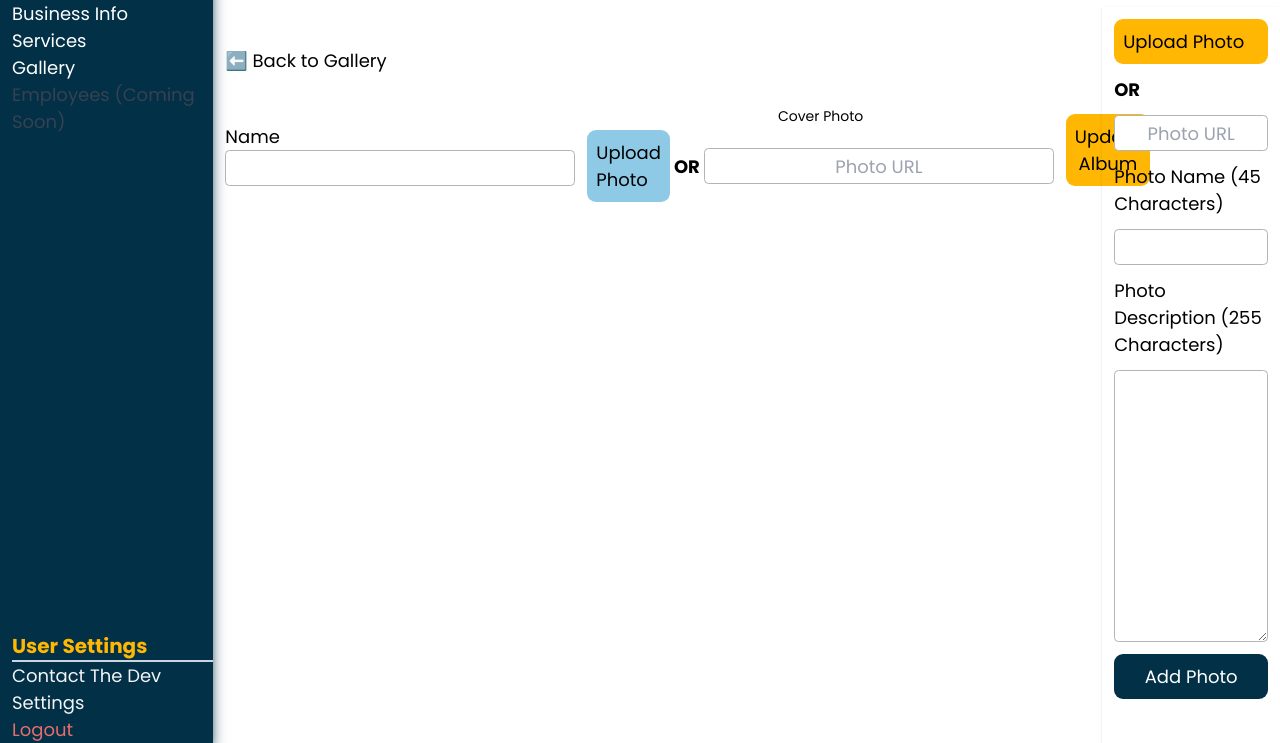
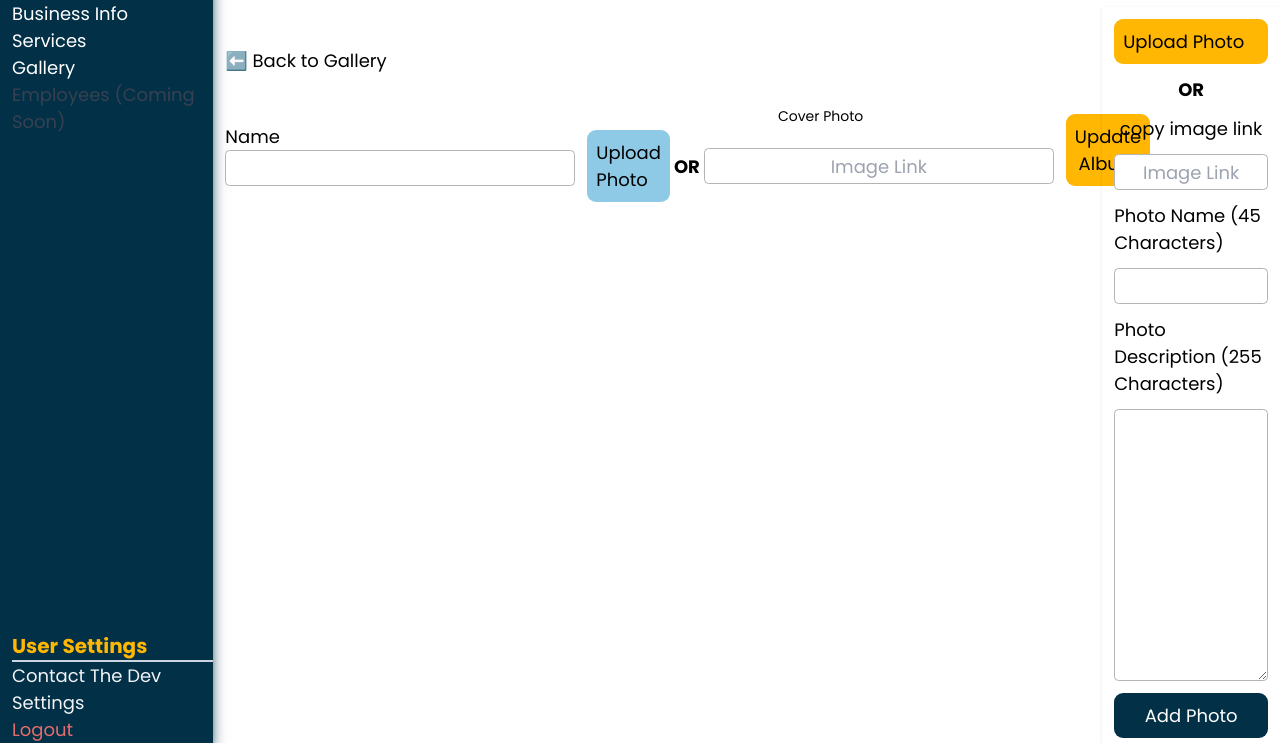
Before and after one commit to Tbone8098/lolocreekexcavating, a Flask app: page /admin/album/1/edit in a window 1280 px wide. Shown: the part 57-800 px from the top of the page. Run offline with Flask 2, Linux system fonts and the light colour scheme; the visitor is signed in with stand-in values (Sample User, id 1); data comes from the database, SQL or seed files in the repository; data that the repository does not hold is empty; some libraries are stand-ins or nearby versions.

Commit message:
edit album fixes

```diff
--- a/flask_app/templates/admin/album_edit.html
+++ b/flask_app/templates/admin/album_edit.html
@@ -32,7 +32,7 @@
                         <label for="cover_image_url" class="btn bg-my-secondary cursor-pointer">Upload Photo</label>
                     </div>
                     <p class="mr-1"><strong>OR</strong></p>
-                    <input type="text" name="cover_image_url_2" placeholder="Photo URL">
+                    <input type="text" name="cover_image_url_2" placeholder="Image Link">
                 </div>
                 {% endif %}
             </div>
@@ -64,8 +64,9 @@
         enctype="multipart/form-data">
         <input type="file" name="photo" id="photo">
         <label for="photo" class="btn bg-my-accent cursor-pointer">Upload Photo</label>
-        <p><strong>OR</strong></p>
-        <input type="text" name="url" placeholder="Photo URL">
+        <p class="text-center"><strong>OR</strong></p>
+        <p class="text-center">copy image link</p>
+        <input type="text" name="url" placeholder="Image Link">
         {% for message in get_flashed_messages(category_filter=["err_image"]) %}
         <p class="alert alert-danger">{{ message }}</p>
         {% endfor %}
@@ -75,7 +76,7 @@
         <p class="alert alert-danger">{{ message }}</p>
         {% endfor %}
         <label for="description">Photo Description (255 Characters)</label>
-        <textarea name="description" id="description" cols="30" rows="10"></textarea>
+        <textarea name="description" id="description" cols="30" rows="10" maxlength="255"></textarea>
         <!-- <input type="text" name="description" id="description"> -->
         <button class="btn bg-my-dark text-white">Add Photo</button>
     </form>
```
